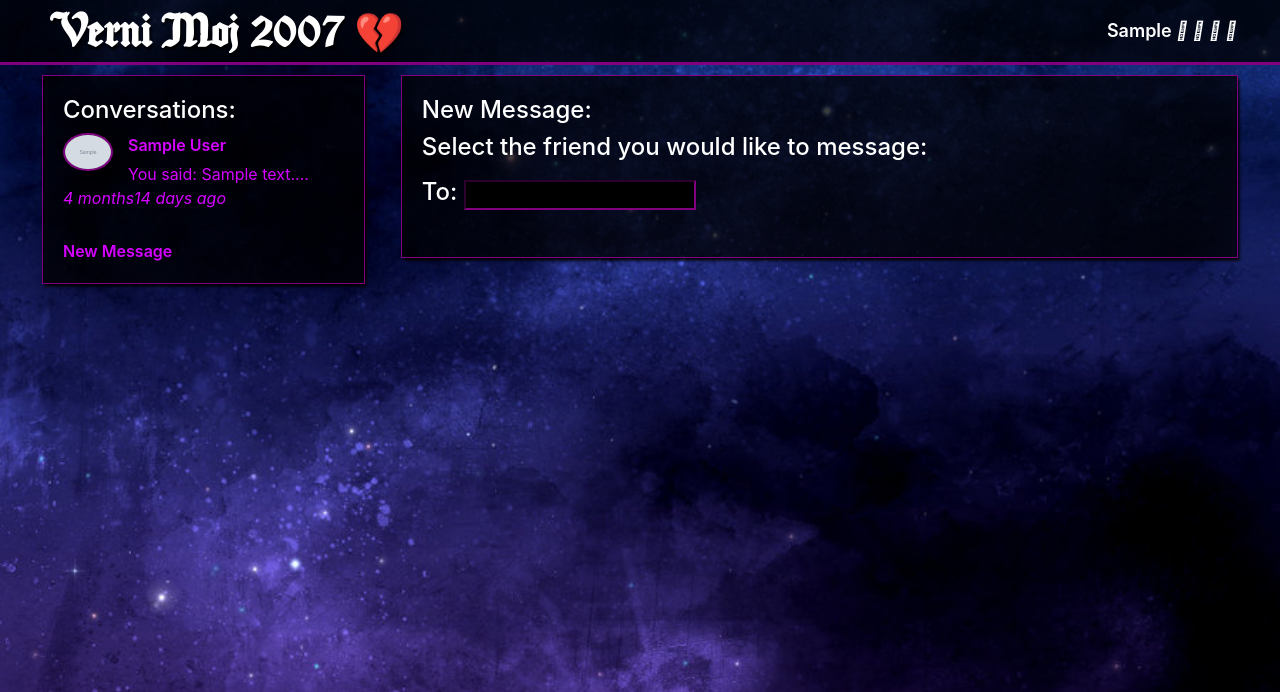
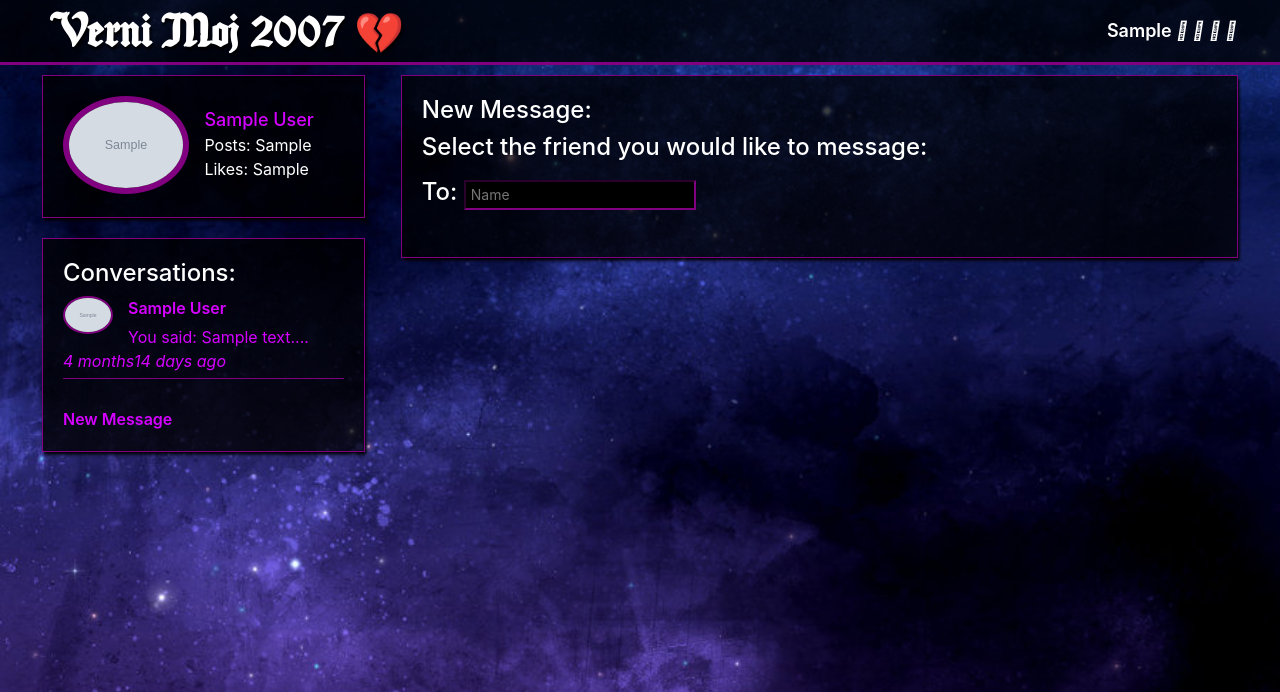
Before and after one commit to alexcheva/social-network, a PHP site: page /messages.php?u=new in a window 1280 px wide. Shown: the top 692 px of the page. Run offline with PHP 8.4, Linux system fonts and the light colour scheme; the visitor is signed in with stand-in values (Sample User, id 1); tables that the repository leaves empty or names only in its code hold one stand-in row (values such as "Sample post"); grey boxes marked "Sample" are stand-in pictures; some libraries are stand-ins or nearby versions.

Commit message:
working on likes

```diff
--- a/assets/css/style.css
+++ b/assets/css/style.css
@@ -572,7 +572,7 @@ input[type="file"]:active {
 	background-color: #d51279;
 	color: black;
 }*/
-
+/* Messages.php */
 #sent_message{
 	border: 1px solid purple;
 	color: white;
@@ -601,7 +601,7 @@ input[type="file"]:active {
     max-height: 400px;
 
 }
-.message_details{
+.message_details, .user_details_message{
 	width: 27%;
 	margin-bottom: 20px;
 }
@@ -609,8 +609,26 @@ input[type="file"]:active {
     width: 70%;
     margin-bottom: 30px;
 }
+#message_profile_pic{
+	float: left;
+    margin-right: 15px;
+    border-radius: 50%;
+    width: 45%;
+    border: 6px purple solid;
+}
 .found_message p{
 	margin-bottom: 5px;
+}
+.loaded-conversations{
+    max-height: 400px;
+    overflow: auto;
+}
+.user_found_messages{
+	border-bottom: 1px purple solid;
+    margin-bottom: 4px;
+}
+.user_found_messages:hover{
+	text-decoration: none;
 }
 .user_image{
 	float: left;
--- a/assets/js/main.js
+++ b/assets/js/main.js
@@ -18,3 +18,22 @@ $(document).ready(function(){
 	});
 
 });
+
+function getUser(value, user){
+	$.post("includes/handlers/ajax_friend_search.php",{
+		query: value,
+		userLogggedIn: user
+	}, function(data){
+		$(".results").html(data);
+	});
+}
+
+function sendLike(id) {
+
+	const sendLike = $.post("includes/handlers/send_like.php",
+		{userLoggedIn:userLoggedIn, id:id},
+		function(response){
+ 			alert("sucess");
+
+	});
+}
--- a/includes/classes/Post.php
+++ b/includes/classes/Post.php
@@ -102,7 +102,12 @@ class Post{
 		}
 		return $time_message;
 	}
+	public function sendLike($username, $id) {
 
+	$userLoggedIn = $this->user_obj->getUsername();
+
+	$insert_like = mysqli_query($this->con, "INSERT INTO likes VALUES(NULL, '$userLoggedIn', '$id')");
+	}
 	//Posts Loading function
 	public function loadPostsFriends($data, $limit){
 		$page = $data['page'];
@@ -192,6 +197,51 @@ class Post{
 				$comments_check_num = mysqli_num_rows($comments_check);
 				//add time frame
 				$time_message = $this->getTime($date_time);
+				//Number of likes:
+				$get_likes = mysqli_query($this->con, "SELECT likes, added_by FROM posts WHERE id='$id'");
+				$row = mysqli_fetch_array($get_likes);
+				$total_likes = $row['likes'];
+				$user_liked = $row['added_by'];
+
+				$user_details_query = mysqli_query($this->con, "SELECT * FROM users WHERE username='$user_liked'");
+				$row = mysqli_fetch_array($user_details_query);
+				$total_user_likes = $row['num_likes'];
+
+				//Like button
+				if(isset($_POST['like_button'])) {
+					$total_likes++;
+					$query = mysqli_query($this->con, "UPDATE posts SET likes='$total_likes' WHERE id='$id'");
+					//update total user likes
+					$total_user_likes++;
+					$user_likes = mysqli_query($this->con, "UPDATE users SET num_likes='$total_user_likes' WHERE username='$user_liked'");
+					$insert_user = mysqli_query($this->con, "INSERT INTO likes VALUES(NULL, '$userLoggedIn', '$id')");
+
+					//Insert Notification
+				}
+				//Unlike button
+				if(isset($_POST['unlike_button'])) {
+					$total_likes--;
+					$query = mysqli_query($this->con, "UPDATE posts SET likes='$total_likes' WHERE id='$id'");
+					$total_user_likes--;
+					$user_likes = mysqli_query($this->con, "UPDATE users SET num_likes='$total_user_likes' WHERE username='$user_liked'");
+					$insert_user = mysqli_query($this->con, "DELETE FROM likes WHERE username='$userLoggedIn' AND post_id='$id'");
+				}
+
+				//Check for previous likes
+				$check_query = mysqli_query($this->con, "SELECT * FROM likes WHERE username='$userLoggedIn' AND post_id='$id'");
+				$num_rows = mysqli_num_rows($check_query);
+
+				if($num_rows > 0) {
+					$like_button = '<form action="like.php?post_id=$id" method="POST">
+							<input type="submit" class="comment_like" name="unlike_button" value="Unlike">
+						</form>
+					';
+				}
+				else {
+					$like_button = '
+							<input type="button" class="comment_like" name="like_button" value="Like" onclick="sendLike($id)">
+					';
+				}
 
 				$str .= "<div class='status_post' onClick='javaScript:toggle$id()'>
 							<div class='post_profile_pic'>
@@ -212,7 +262,8 @@ class Post{
 								<span class='num_comments' onClick='javaScript:toggle$id()'>
 									Comments ($comments_check_num)
 								</span>
-								<embed src='like.php?post_id=$id'></embed>
+								<span class='like_value'>$total_likes Likes </span>
+								<span>$like_button</span>
 							</div>
 						</div>
 						<div class='post_comment' id='toggleComment$id' style='display: none;'>
--- a/includes/header.php
+++ b/includes/header.php
@@ -44,7 +44,7 @@
 				<a href="index.php"><i class="fas fa-home"></i></a>
 				<a href="<?php echo $userLoggedIn ?>"><i class="fas fa-user-circle"></i></a>
 				<a href="requests.php"><i class="fas fa-user-friends"></i></a>
-				<a href="#"><i class="fas fa-envelope"></i></a>
+				<a href="messages.php"><i class="fas fa-envelope"></i></a>
 				<a href="#"><i class="fas fa-bell"></i></a>
 				<a href="#"><i class="fas fa-user-cog"></i></a>
 				<a href="includes/handlers/logout.php"><i class="fas fa-sign-out-alt"></i></a>
--- a/messages.php
+++ b/messages.php
@@ -26,8 +26,10 @@
 	}
 
  ?>
-<!-- <div class="user_details column profile_left">
-	<a href="<?php echo $userLoggedIn ?>"><img id="profile_pic" src="<?php echo $user['profile_pic']; ?>"></a>
+<div class="user_details_message column profile_left">
+	<a href="<?php echo $userLoggedIn ?>">
+		<img id="message_profile_pic" src="<?php echo $user['profile_pic']; ?>">
+	</a>
 	<div class="user_details_left_right">
 		<a href="<?php echo $userLoggedIn ?>" id="name">
 			<?php
@@ -40,7 +42,7 @@
 		?></p>
 
 	</div>
-</div> -->
+</div>
 <div class="message_column column profile"  id="main_column">
 	<?php
 		if($user_to != "new"){
@@ -59,7 +61,7 @@
 	 		<?php
 	 		if($user_to == "new"){
 	 			echo "<p>Select the friend you would like to message: </p>";
-	 			echo "To: <input type='text' >";
+	 			echo "To: <input type='text' onkeyup='getUsers(this.value, <?php echo $userLoggedIn: ?>)' name='q' placeholder='Name' autocomplete='off' id='search_text_input'>";
 	 			echo "<div class='results'></div>";
 
 	 		}
```
